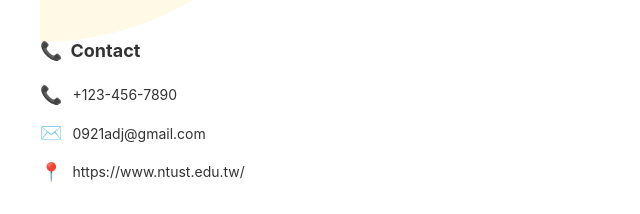
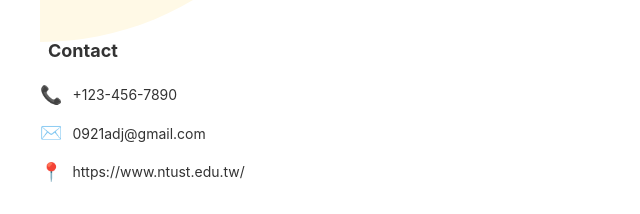
Before and after one commit to Ofifi19/2026CV_DITL, a website: page ofelia2026.html in a window 1280 px wide. Shown: the part 278-492 px from the top of the page, 0-640 px from the left. Drawn offline with Linux system fonts and the light colour scheme.

Commit message:
Update ofelia2026.html
CV5

```diff
--- a/ofelia2026.html
+++ b/ofelia2026.html
@@ -22,7 +22,7 @@
             <!-- 聯絡方式 -->
             <div class="section">
                 <h2 class="section-title">
-                    <span class="icon">📞</span>
+                    <span class="icon"></span>
                     Contact
                 </h2>
                 <div class="contact-info">
```
